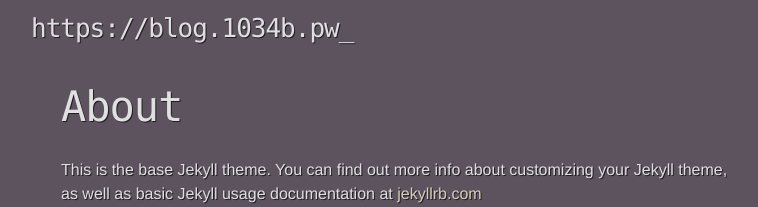
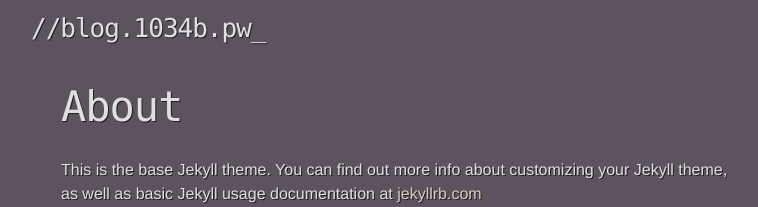
Before and after one commit to m4chinations/ksdt-website, a Jekyll site: the page built from about.md, in a window 1280 px wide. Shown: the top 207 px of the page, without its empty margins (239-997 px from the left). Built offline with Jekyll 4.4.1, drawn with Linux system fonts in a browser that asks for light colours.

Commit message:
name change...https cert probs pls github

```diff
--- a/_layouts/default.html
+++ b/_layouts/default.html
@@ -6,7 +6,7 @@
   <body>
     <div class="wrapper">
       <h1 class="site-title">
-        <a href="/">https://blog.1034b.pw<span class="blink">_</span></a>
+        <a href="/">//blog.1034b.pw<span class="blink">_</span></a>
       </h1>
       <div class="page-content">
         <div class="wrapper">
```
